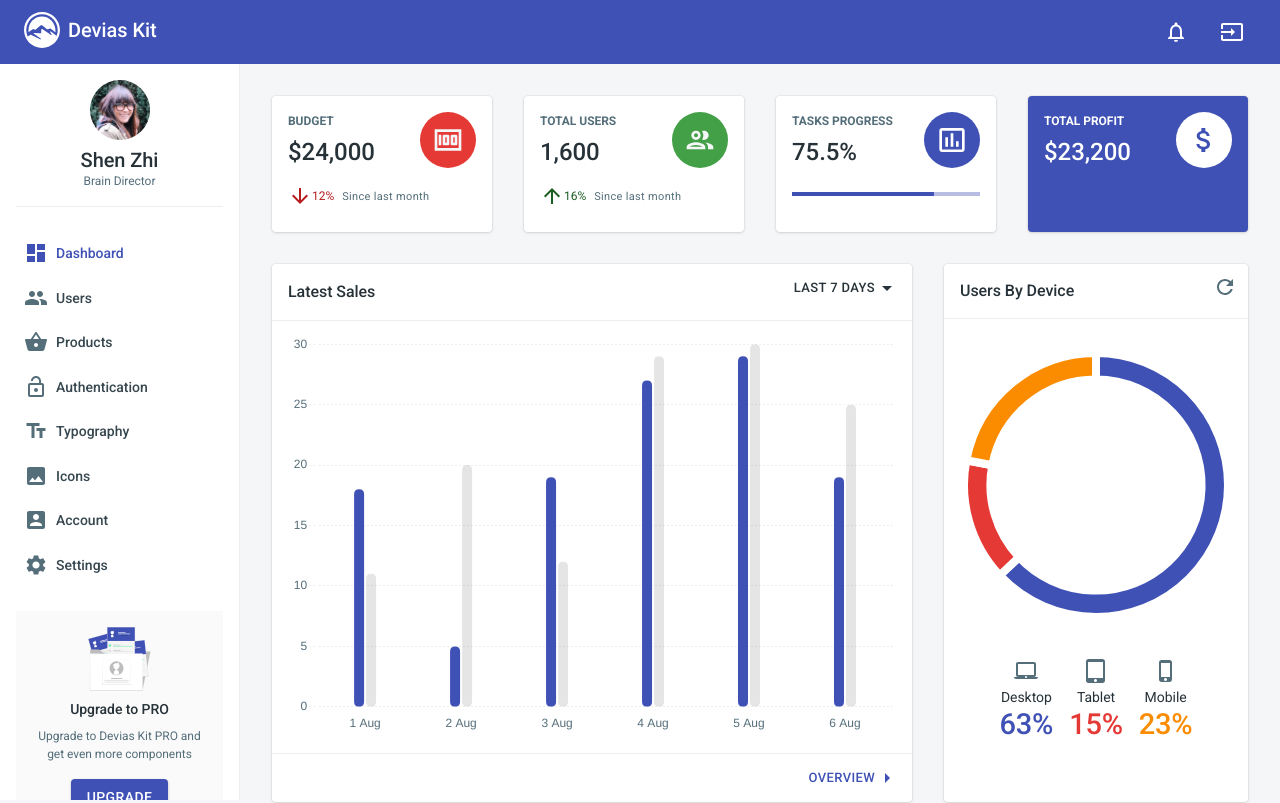
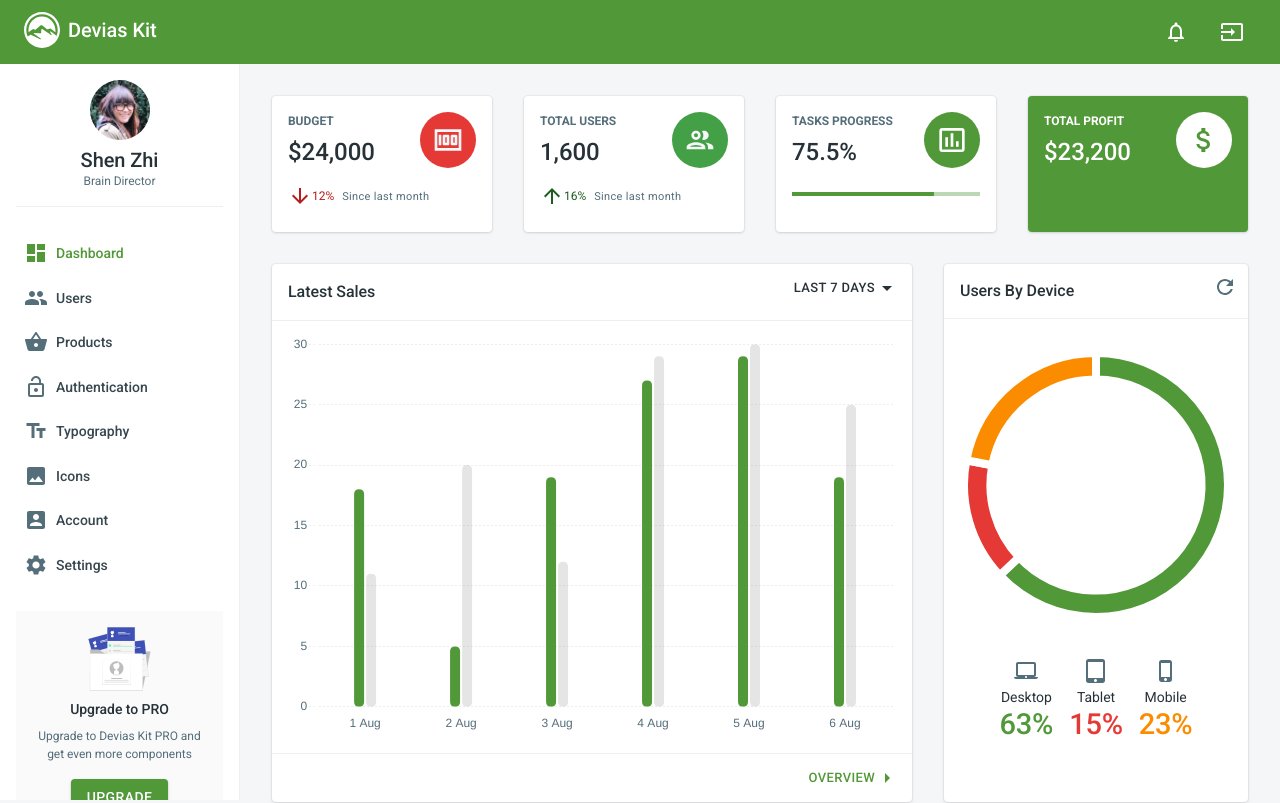
Before and after one commit to viridi19/covimath-front, a React (Create React App) app: page /dashboard in a window 1280 px wide. Shown: the top 803 px of the page. Built offline with nearby package versions, Linux system fonts and the light colour scheme; what validate.js would draw is missing.

Commit message:
chore: Change color

```diff
--- a/src/theme/palette.js
+++ b/src/theme/palette.js
@@ -9,7 +9,7 @@ export default {
   primary: {
     contrastText: white,
     dark: colors.indigo[900],
-    main: colors.indigo[500],
+    main: "#519839",
     light: colors.indigo[100]
   },
   secondary: {
```
